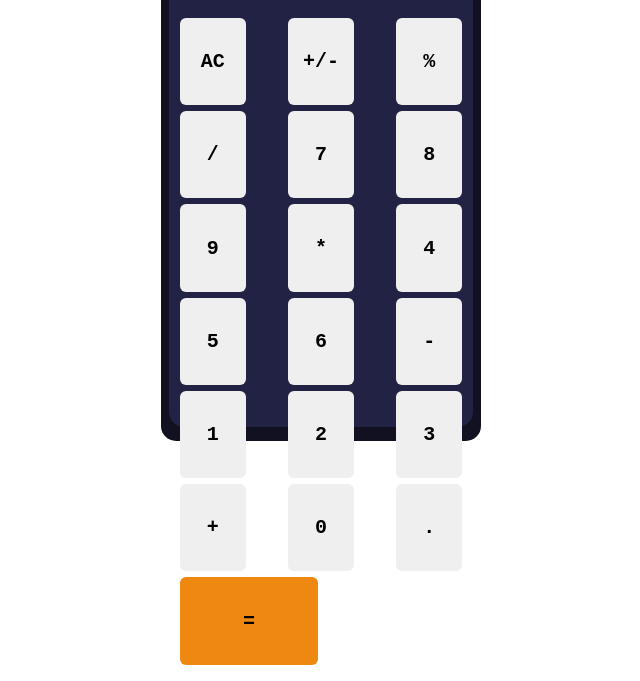
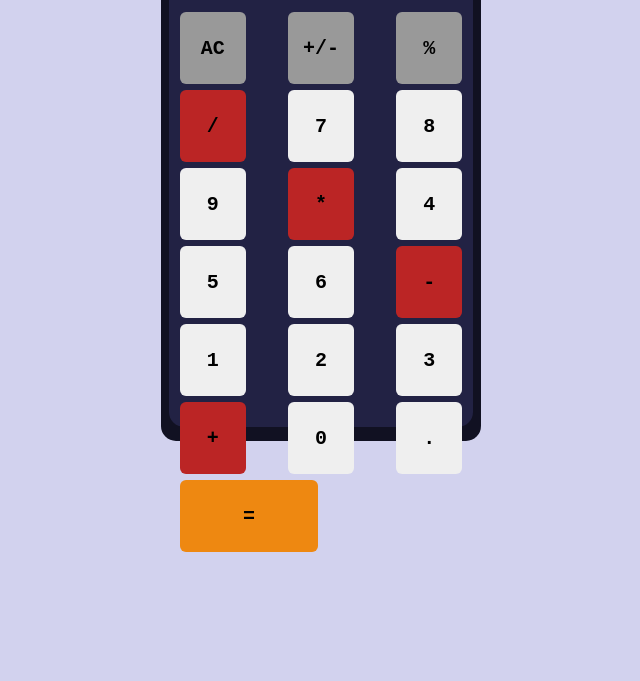
Before and after one commit to bdavidg3/basic-calculator, a plain HTML site: page index.html in a window 1280 px wide. Shown: the part 189-870 px from the top of the page, without its empty margins (319-959 px from the left). Drawn offline with Linux system fonts and the light colour scheme; a web font is replaced by a local one.

Commit message:
fix: html and css calculator style

```diff
--- a/index.html
+++ b/index.html
@@ -12,22 +12,22 @@
             <div class="calculator-content">
                 <div class="visor">90</div>
                 <div class="button-container">
-                    <button>AC</button>
-                    <button>+/-</button>
-                    <button>%</button>
-                    <button>/</button>
+                    <button class="other">AC</button>
+                    <button class="other">+/-</button>
+                    <button class="other">%</button>
+                    <button class="operator">/</button>
                     <button>7</button>
                     <button>8</button>
                     <button>9</button>
-                    <button>*</button>
+                    <button class="operator">*</button>
                     <button>4</button>
                     <button>5</button>
                     <button>6</button>
-                    <button>-</button>
+                    <button class="operator">-</button>
                     <button>1</button>
                     <button>2</button>
                     <button>3</button>
-                    <button>+</button>
+                    <button class="operator">+</button>
                     <button>0</button>
                     <button>.</button>
                     <button class="equal">=</button>
--- a/style.css
+++ b/style.css
@@ -6,6 +6,11 @@
     box-sizing: border-box;
     font-family: "Kode Mono", monospace;
 
+}
+
+body{
+    background-color:#d2d2ee;
+    height: 100vh;
 }
 
 .calculator-container{
@@ -56,7 +61,7 @@
 
 button{
     width: 23%;
-    height: 43%;
+    height: 9vh;
     border:none;
     border-radius: 6px;
     margin:3px;
@@ -68,3 +73,11 @@ button{
 width:48%;
 background-color: #ee8811;
 }
+
+.operator{
+    background-color:#bb2525;
+}
+
+.other{
+    background-color: #999999;
+}
```
